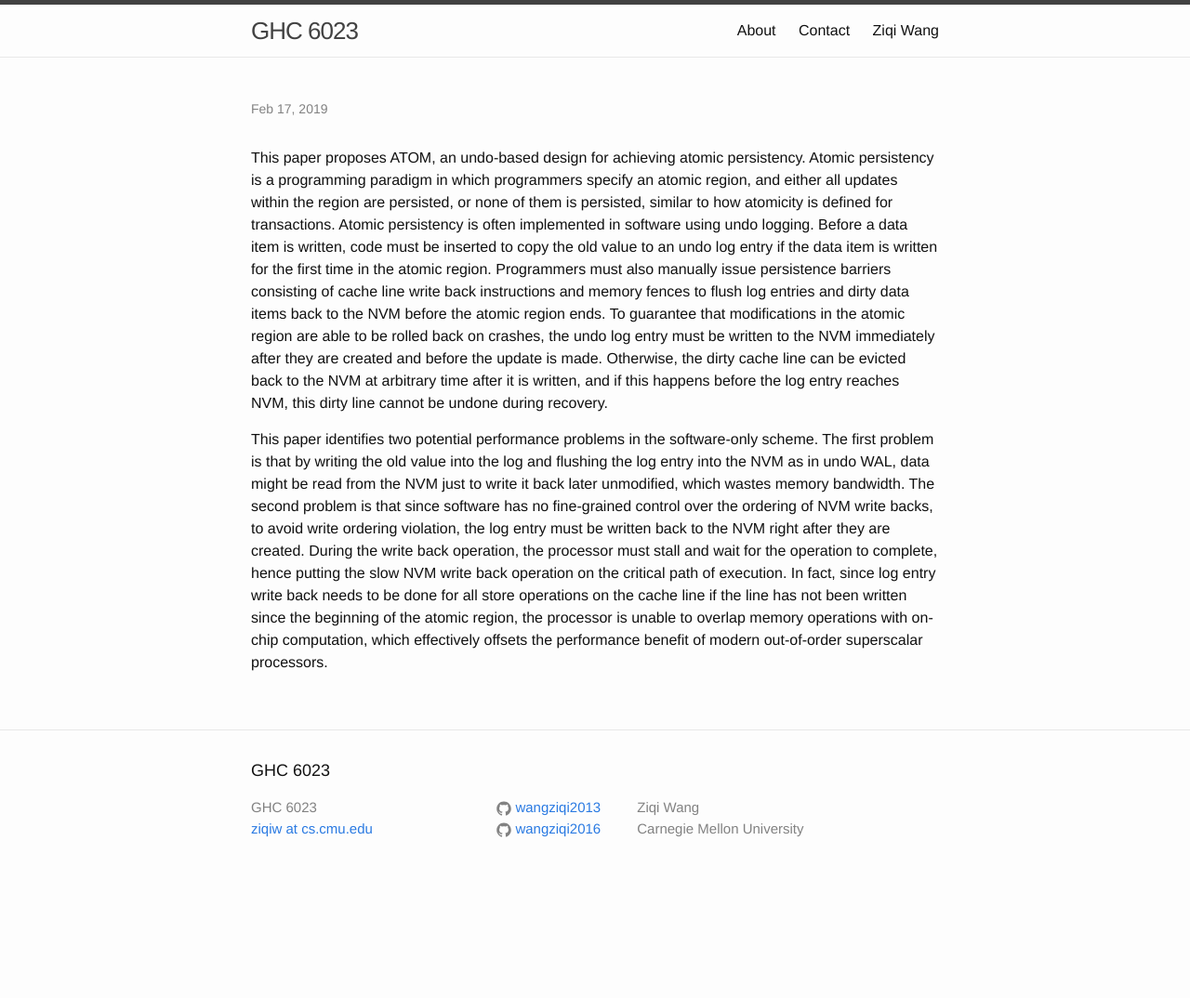
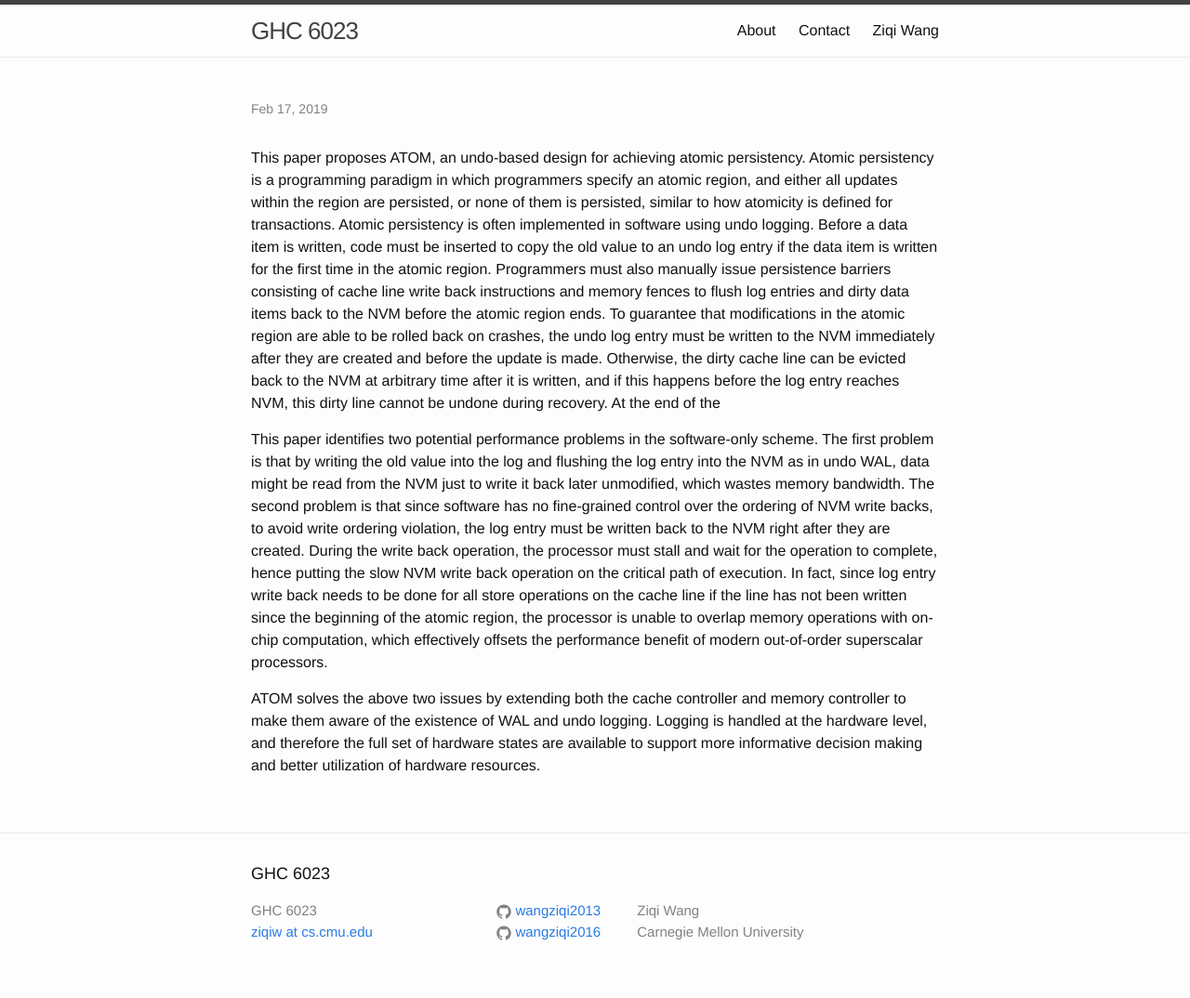
Before and after one commit to wangziqi2013/wangziqi2013.github.io, a Jekyll site: the page built from _posts/2019-02-17-atom.markdown, in a window 1280 px wide. Shown: the whole page at 93% size. Built offline with Jekyll 4.4.1, drawn with Linux system fonts in a browser that asks for light colours; our own code applies the rules of GitHub Pages for plain Markdown files; before the commit the page ends 963 px from its top, so only the background shows below that.

Commit message:
Adding methodology

```diff
--- a/_posts/2019-02-17-atom.markdown
+++ b/_posts/2019-02-17-atom.markdown
@@ -22,7 +22,7 @@ consisting of cache line write back instructions and memory fences to flush log
 NVM before the atomic region ends. To guarantee that modifications in the atomic region are able to be rolled back on
 crashes, the undo log entry must be written to the NVM immediately after they are created and before the update is made.
 Otherwise, the dirty cache line can be evicted back to the NVM at arbitrary time after it is written, and if this happens
-before the log entry reaches NVM, this dirty line cannot be undone during recovery.
+before the log entry reaches NVM, this dirty line cannot be undone during recovery. At the end of the
 
 This paper identifies two potential performance problems in the software-only scheme. The first problem is that by writing
 the old value into the log and flushing the log entry into the NVM as in undo WAL, data might be read from the NVM just to
@@ -33,3 +33,7 @@ complete, hence putting the slow NVM write back operation on the critical path o
 write back needs to be done for all store operations on the cache line if the line has not been written since the beginning
 of the atomic region, the processor is unable to overlap memory operations with on-chip computation, which effectively
 offsets the performance benefit of modern out-of-order superscalar processors.
+
+ATOM solves the above two issues by extending both the cache controller and memory controller to make them aware of the
+existence of WAL and undo logging. Logging is handled at the hardware level, and therefore the full set of hardware states
+are available to support more informative decision making and better utilization of hardware resources.
```
